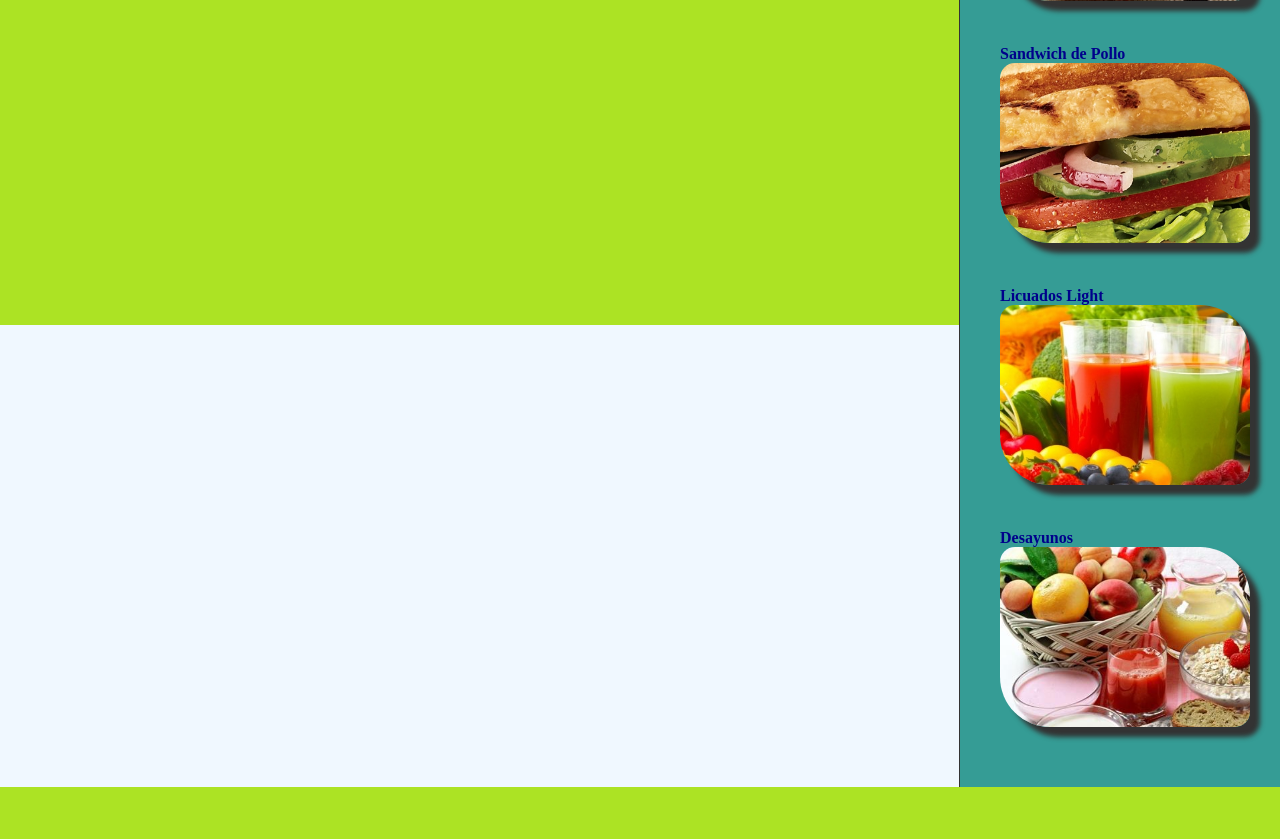
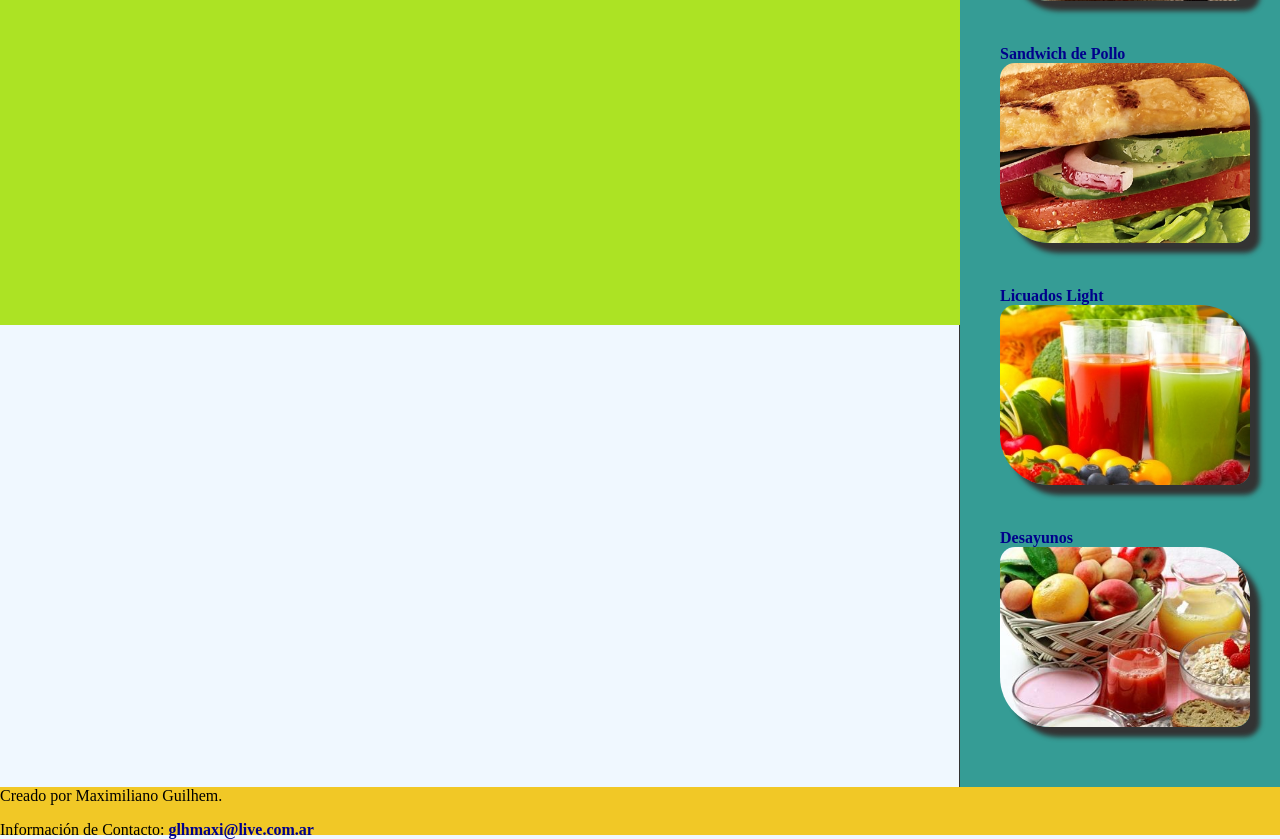
Before and after one commit to Unicen-Tuari/mguilhem, a PHP site: page / in a window 1280 px wide. Shown: the part 645-1484 px from the top of the page. Before the commit the page ends 1432 px from the top, so only its background shows below. Run offline with PHP 8.4, Linux system fonts and the light colour scheme.

Commit message:
Arreglo del footer al final de la pagina

```diff
--- a/TP/css/style.css
+++ b/TP/css/style.css
@@ -92,10 +92,10 @@ article{
 aside{
     background-color: #359C95;
     border-left: 1px solid rgb(51,51,51);
-    position: absolute;
     padding-top: 20px;
     right: 0px;
     width: 25%;
+    float: right;
 }
 
 img.side{
@@ -124,7 +124,12 @@ iframe.youtube{
 }
 
 footer{
-    position:absolute;
-    display: inline-block;
+    display: block;
     background: #F1C826;
+    clear: both;
+    width: 100%;
+    z-index: 10;
+    height: 3em;
+    margin-top: -3em;
+    bottom:0;
 }
```
